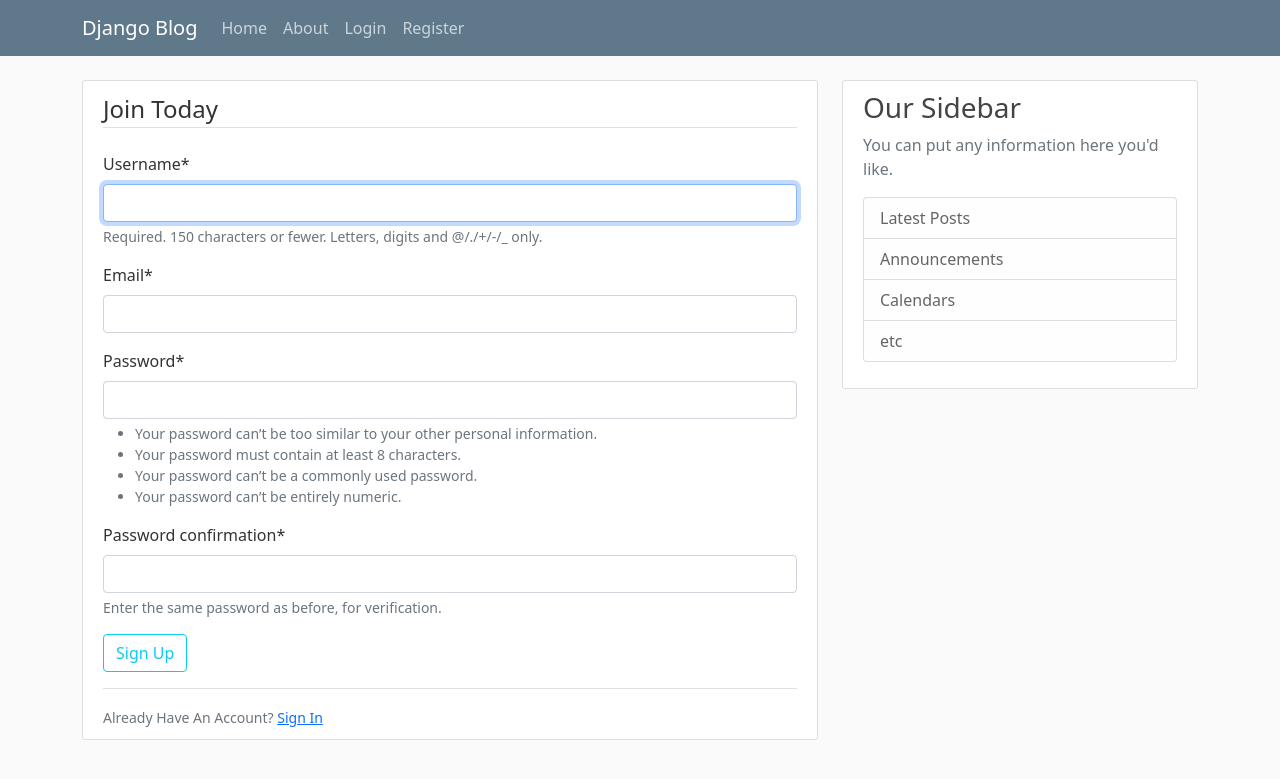
After one commit to Jaywomack/django_project_blog, a Django app: page /register/ in a window 1280 px wide. The commit adds this page. Shown: the top 779 px of the page. Run offline with Django 3.2, Linux system fonts and the light colour scheme; some libraries are stand-ins or nearby versions.

Commit message:
Created registration form with crispy forms using bootstrap5 that creates new Users in the Database and has authentication built in.

```diff
--- a/blog/templates/blog/base.html
+++ b/blog/templates/blog/base.html
@@ -41,6 +41,11 @@
 <main role="main" class="container">
     <div class="row">
         <div class="col-md-8">
+            {% if messages %}
+                {% for message in messages %}
+                    <div class="alert alert-{{ message.tags }}">{{ message }}</div>
+                {% endfor %}
+            {% endif %}
             {% block content %}{% endblock %}
         </div>
         <div class="col-md-4">
--- a/django_project/settings.py
+++ b/django_project/settings.py
@@ -38,6 +38,9 @@ INSTALLED_APPS = [
     'django.contrib.messages',
     'django.contrib.staticfiles',
     'blog.apps.BlogConfig',
+    'users.apps.UsersConfig',
+    'crispy_forms',
+    "crispy_bootstrap5"
 ]
 
 MIDDLEWARE = [
@@ -124,3 +127,5 @@ STATIC_URL = '/static/'
 # https://docs.djangoproject.com/en/3.2/ref/settings/#default-auto-field
 
 DEFAULT_AUTO_FIELD = 'django.db.models.BigAutoField'
+
+CRISPY_TEMPLATE_PACK = 'bootstrap5'
--- a/django_project/urls.py
+++ b/django_project/urls.py
@@ -15,8 +15,10 @@ Including another URLconf
 """
 from django.contrib import admin
 from django.urls import path, include
+from users import views as user_views
 
 urlpatterns = [
     path('admin/', admin.site.urls),
-    path('', include('blog.urls'))
+    path('', include('blog.urls')),
+    path('register/', user_views.register, name='register')
 ]
--- /dev/null
+++ b/users/forms.py
@@ -0,0 +1,11 @@
+from django import forms
+from django.contrib.auth.models import User
+from django.contrib.auth.forms import UserCreationForm
+
+
+class UserRegisterForm(UserCreationForm):
+    email = forms.EmailField()
+
+    class Meta:
+        model = User
+        fields = ['username', 'email', 'password1', 'password2']
--- /dev/null
+++ b/users/templates/users/register.html
@@ -0,0 +1,19 @@
+{% extends "blog/base.html" %}
+{% load crispy_forms_tags %}
+{% block content %}
+    <div class="content-section">
+        <form method="POST">
+            {% csrf_token %}
+            <fieldset class="form-group">
+                <legend class="border-bottom mb-4">Join Today</legend>
+                {{ form|crispy }}
+            </fieldset>
+            <div class="form-group">
+                <button class="btn btn-outline-info mb-3" type="submit">Sign Up</button>
+            </div>
+        </form>
+        <div class="border-top pt-3">
+            <small class="text-muted">Already Have An Account? <a href="#" class="ml-2">Sign In</a></small>
+        </div>
+    </div>
+{% endblock content %}
--- a/users/views.py
+++ b/users/views.py
@@ -1,3 +1,17 @@
-from django.shortcuts import render
+from django.shortcuts import render, redirect
+from django.contrib import messages
+from .forms import UserRegisterForm
 
-# Create your views here.
+
+def register(request):
+    if request.method == 'POST':
+        form = UserRegisterForm(request.POST)
+        if form.is_valid():
+            form.save()
+            username = form.cleaned_data.get('username')
+            messages.success(request, f'Account created for {username}!')
+            return redirect('blog-home')
+    else:
+        form = UserRegisterForm()
+
+    return render(request, 'users/register.html', {'form': form})
```
Also changed, not shown: db.sqlite3.
